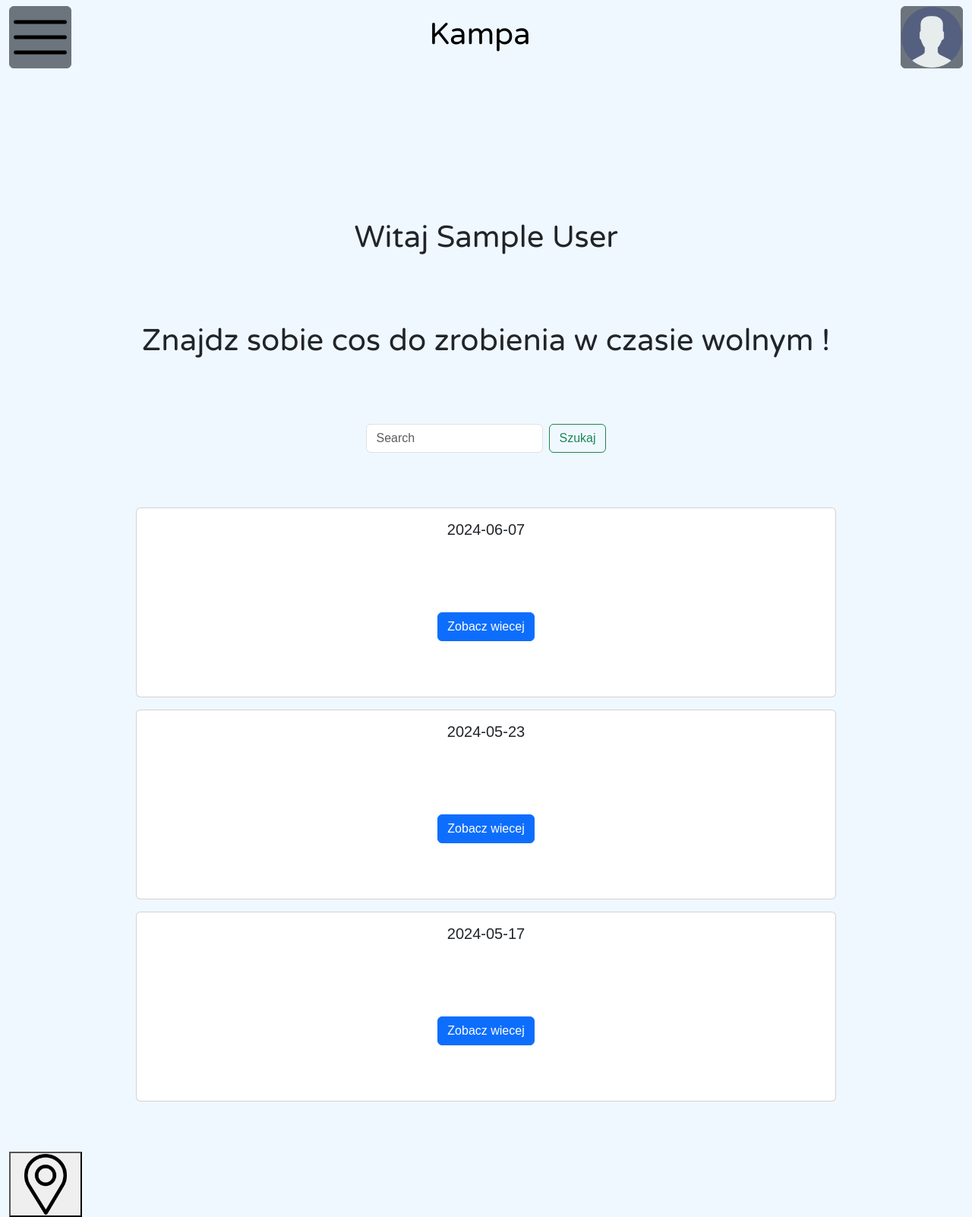
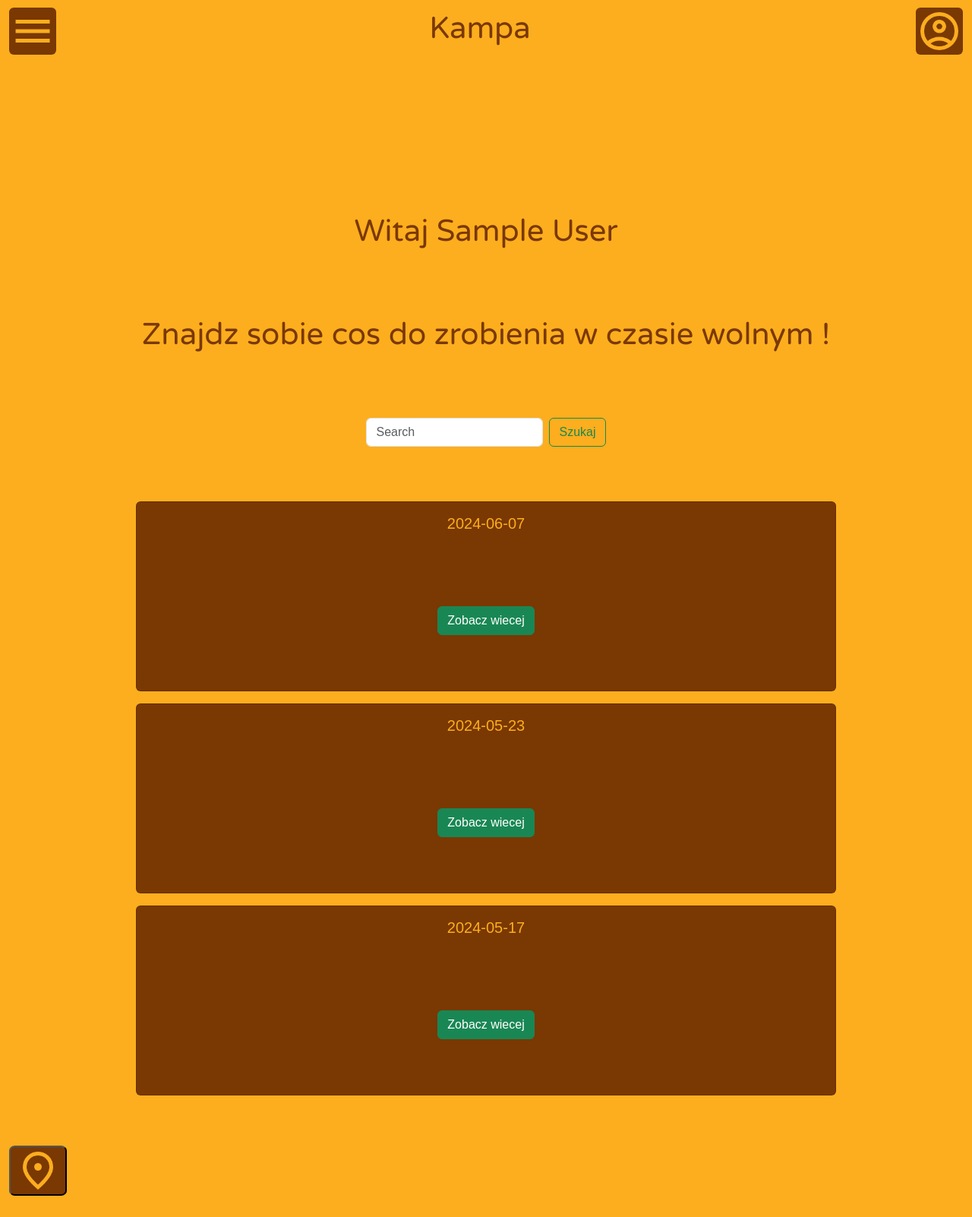
Before and after one commit to wojtek20032/free_time_application, a PHP site: page /menu.php in a window 1280 px wide. Shown: the whole page at 76% size. After the commit the page ends 1574 px from the top, so only its background shows below. Run offline with PHP 8.4, Linux system fonts and the light colour scheme; the visitor is signed in with stand-in values (Sample User, id 1); data comes from the database, SQL or seed files in the repository; some web fonts are replaced.

Commit message:
Kolore zgodnie z moodboardem

```diff
--- a/menu/menu.css
+++ b/menu/menu.css
@@ -3,7 +3,7 @@ html {
 }
 
 body {
-  background-color: aliceblue;
+  background-color: #FCAE1E;
   height: 100%;
   display: flex;
   flex-direction: column;
@@ -11,10 +11,23 @@ body {
 
 h1{
   font-family:'Varela Round',sans-serif;
+  color:#7A3803;
 }
 
 h5,a,button, input {
   font-family: 'Anek Kannada', sans-serif !important;
+}
+
+.dropdown-item {
+  color:#FCAE1E;
+}
+
+.dropdown, ul{
+  background-color: #7A3803 !important;
+}
+
+.dropdown{
+  border-radius: 10%;
 }
 
 .container {
@@ -29,16 +42,20 @@ h5,a,button, input {
 header {
   max-height: 90px;
   margin-bottom: 20px;
+  background-color: #FCAE1E;
 }
+
 img {
-  width: 80px;
-  height: 80px;
+  width: 60px;
+  height: 60px;
 }
+
 .header {
   display: flex;
   justify-content: space-between;
   align-items: center;
 }
+
 #profile {
   text-align: right;
   left: auto !important;
@@ -89,11 +106,13 @@ main{
 .card{
   height:100%;
   width: 100%;
+  background-color: #7A3803;
 }
 
 .card-title{
   display: flex;
   justify-content: center;
+  color:#FCAE1E;
 }
 
 #data{
@@ -109,4 +128,11 @@ main{
 
 footer{
   margin-top:auto;
+  background-color: #FCAE1E;
+  margin-bottom:10px;
 }
+
+footer button{
+  background-color:#7A3803;
+  border-radius:10%;
+}
--- a/menu/menu.php
+++ b/menu/menu.php
@@ -71,7 +71,7 @@ $id = $_SESSION['user_id'];
         <div class="container-fluid" style="display: block">
           <div class="header">
             <div class="dropdown">
-              <button class="btn btn-secondary" type="button" data-bs-toggle="dropdown" aria-expanded="false"
+              <button class="btn" type="button" data-bs-toggle="dropdown" aria-expanded="false"
                 style="padding: 0%">
                 <img src="../icons/menu.png" />
               </button>
@@ -87,7 +87,7 @@ $id = $_SESSION['user_id'];
               <h1>Kampa</h1>
             </a>
             <div class="dropdown">
-              <button class="btn btn-secondary" type="button" data-bs-toggle="dropdown" aria-expanded="false"
+              <button class="btn" type="button" data-bs-toggle="dropdown" aria-expanded="false"
                 style="padding: 0%">
                 <img src="../icons/user.png" />
               </button>
@@ -139,7 +139,7 @@ $id = $_SESSION['user_id'];
                 <h5 class="card-title">
                 </h5>
                 <div class="more">
-                  <a class="ModalBtn btn btn-primary" href="../powiadomienia/powiadomienia.php">Zobacz wiecej</a>
+                  <a class="ModalBtn btn btn-success" href="../powiadomienia/powiadomienia.php">Zobacz wiecej</a>
                 </div>
               </div>
             </div>
@@ -150,7 +150,7 @@ $id = $_SESSION['user_id'];
                 <h5 class="card-title">
                 </h5>
                 <div class="more">
-                  <a class="ModalBtn btn btn-primary" href="../powiadomienia/powiadomienia.php">Zobacz wiecej</a>
+                  <a class="ModalBtn btn btn-success" href="../powiadomienia/powiadomienia.php">Zobacz wiecej</a>
                 </div>
               </div>
             </div>
@@ -161,7 +161,7 @@ $id = $_SESSION['user_id'];
                 <h5 class="card-title">
                 </h5>
                 <div class="more">
-                  <a class="ModalBtn btn btn-primary" href="../powiadomienia/powiadomienia.php">Zobacz wiecej</a>
+                  <a class="ModalBtn btn btn-success" href="../powiadomienia/powiadomienia.php">Zobacz wiecej</a>
                 </div>
               </div>
             </div>
--- a/powiadomienia/powiadomienia.php
+++ b/powiadomienia/powiadomienia.php
@@ -47,7 +47,7 @@ $id = $_SESSION['user_id'];
       <div class="container-fluid" style="display: block">
         <div class="header">
           <div class="dropdown">
-            <button class="btn btn-secondary" type="button" data-bs-toggle="dropdown" aria-expanded="false"
+            <button class="btn" type="button" data-bs-toggle="dropdown" aria-expanded="false"
               style="padding: 0%">
               <img src="../icons/menu.png" />
             </button>
@@ -62,7 +62,7 @@ $id = $_SESSION['user_id'];
             <h1>Kampa</h1>
           </a>
           <div class="dropdown">
-            <button class="btn btn-secondary" type="button" data-bs-toggle="dropdown" aria-expanded="false"
+            <button class="btn" type="button" data-bs-toggle="dropdown" aria-expanded="false"
               style="padding: 0%">
               <img src="../icons/user.png" />
             </button>
```
Also changed, not shown: powiadomienia/powiadomienia.css (+21 -5 lines), icons/menu.png, icons/placeholder.png, icons/user.png.
